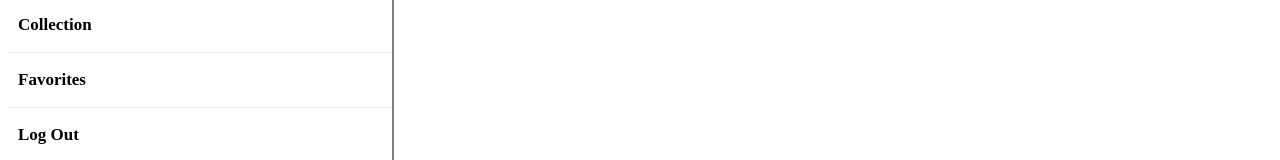
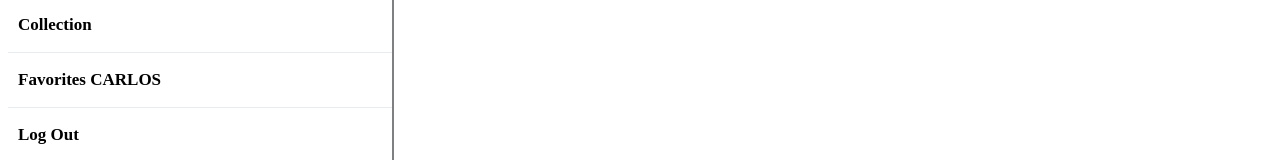
Before and after one commit to Dados2011/FrontProjectGoogleBooks, an Angular app: page / in a window 1280 px wide. Shown: the part 138-298 px from the top of the page. Built offline with nearby package versions, Linux system fonts and the light colour scheme.

Commit message:
carlos changes

```diff
--- a/src/app/app.component.html
+++ b/src/app/app.component.html
@@ -48,7 +48,7 @@
         <li class="li-menu">
           <div>
             <i class="fas fa-star"></i>
-            <h3 class="hide-menu-select"> Favorites</h3>
+            <h3 class="hide-menu-select"> Favorites CARLOS</h3>
           </div>
         </li>
         <li class="li-menu">
```
